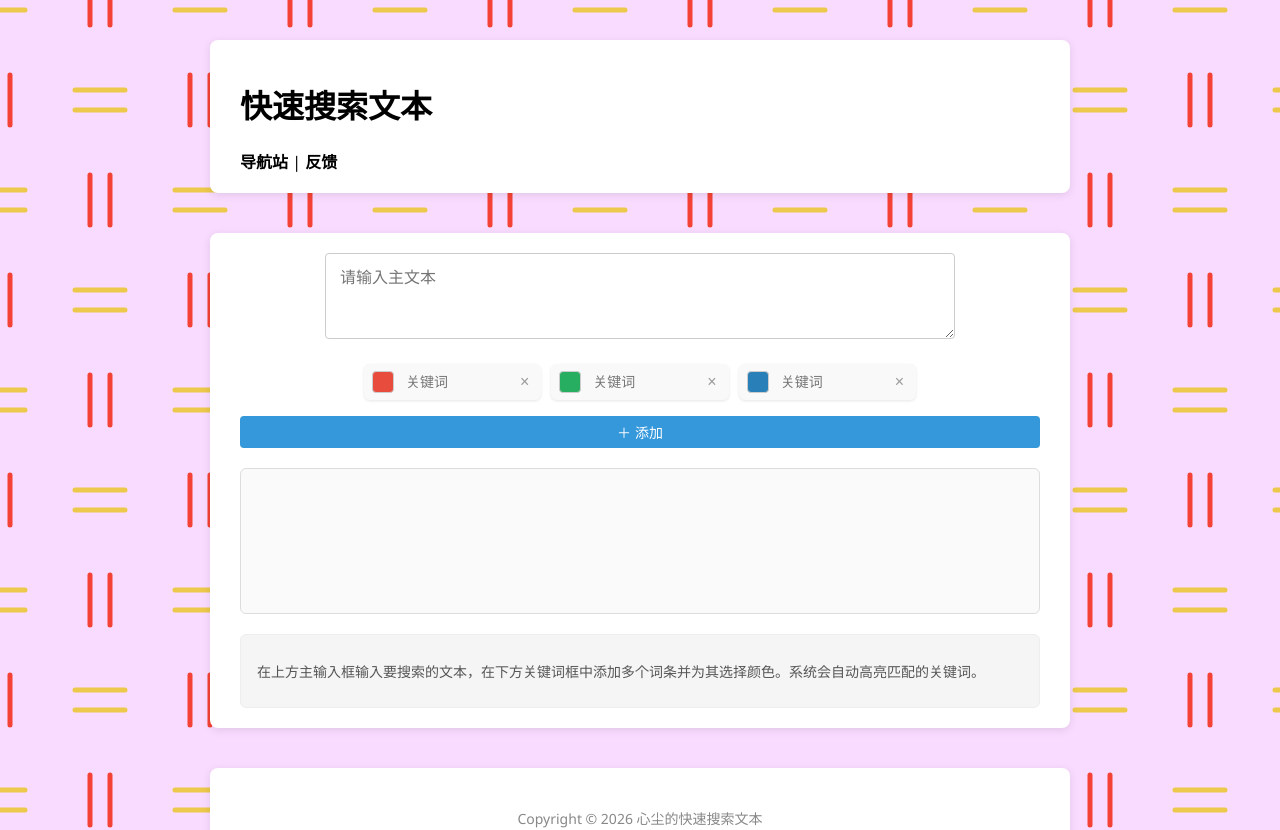
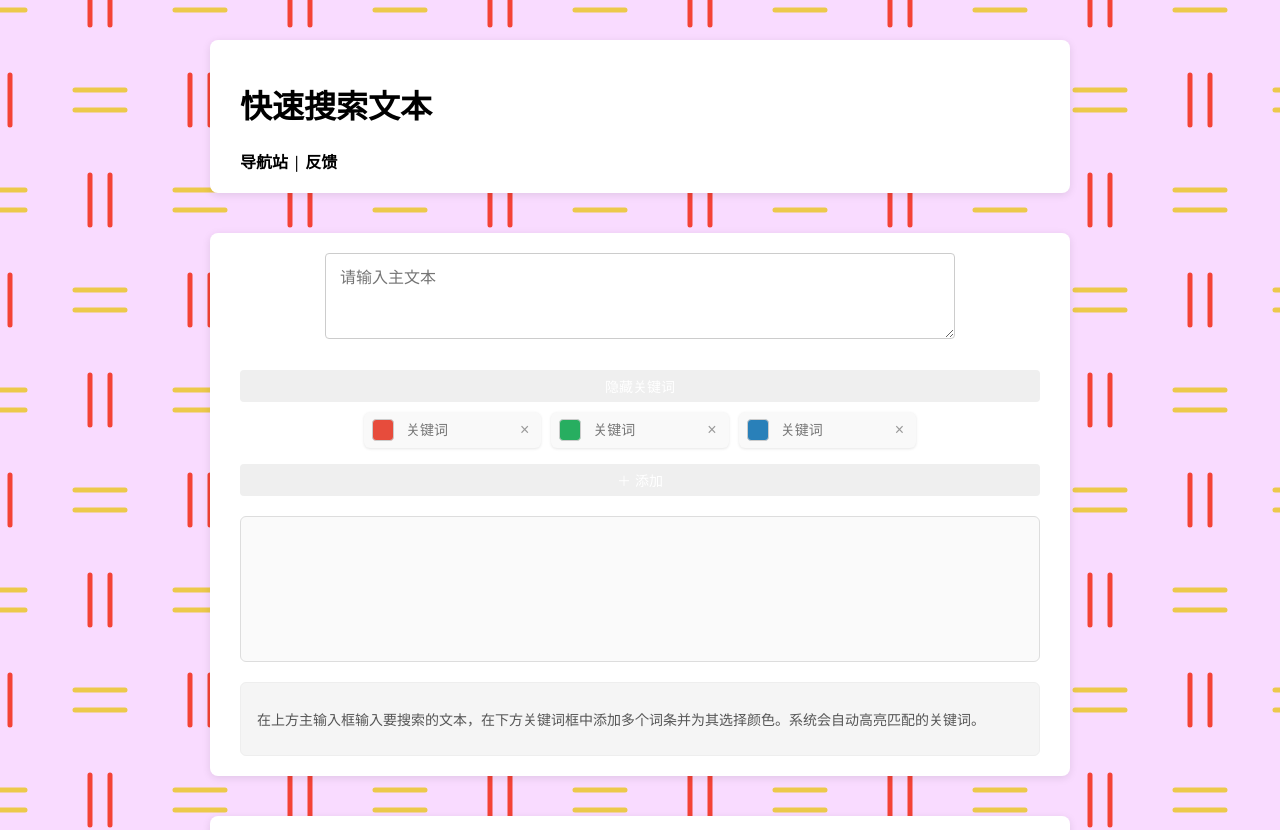
Before and after one commit to drpasserby/QuickSearchText, a Vue app: page / in a window 1280 px wide. Shown: the top 830 px of the page. Built offline with nearby package versions, Linux system fonts and the light colour scheme.

Commit message:
Update Home.vue

```diff
--- a/src/components/Home.vue
+++ b/src/components/Home.vue
@@ -8,12 +8,16 @@
 
     <!-- 小输入框列表 -->
     <div class="tags-wrapper">
-      <div class="tag-input"  v-for="(tag, index) in tags" :key="index">
+      <button class="user-btn toggle-btn" @click="showTags = !showTags">
+          {{ showTags ? '隐藏关键词' : '显示关键词' }}
+      </button>
+      <div class="tag-input" v-show="showTags" v-for="(tag, index) in tags" :key="index">
         <div class="color-box" :style="{ backgroundColor: tag.color }" @click="removeTag(index)"></div>
         <input v-model="tag.value" placeholder="关键词"/>
         <button class="remove-tag" @click="removeTag(index)">×</button>
       </div>
-      <button class="add-btn" @click="addTag">＋ 添加</button>
+
+      <button class="user-btn add-btn" v-show="showTags" @click="addTag">＋ 添加</button>
     </div>
 
     <!-- 显示结果 -->
@@ -30,6 +34,7 @@
 import { ref, computed } from 'vue'
 
 const mainText = ref('')
+const showTags = ref(true)
 
 const tags = ref([
   { value: '', color: '#e74c3c' },
@@ -163,11 +168,10 @@ const highlightedText = computed(() => {
   color: #e74c3c;
 }
 
-.add-btn {
+.user-btn {
   padding: 6px 12px;
   font-size: 14px;
   cursor: pointer;
-  background: #3498db;
   color: #fff;
   border: none;
   border-radius: 4px;
@@ -177,6 +181,7 @@ const highlightedText = computed(() => {
   width: fit-content;
   margin: 6px auto 0;
 }
+
 .add-btn:hover {
   background: #2980b9;
 }
```
